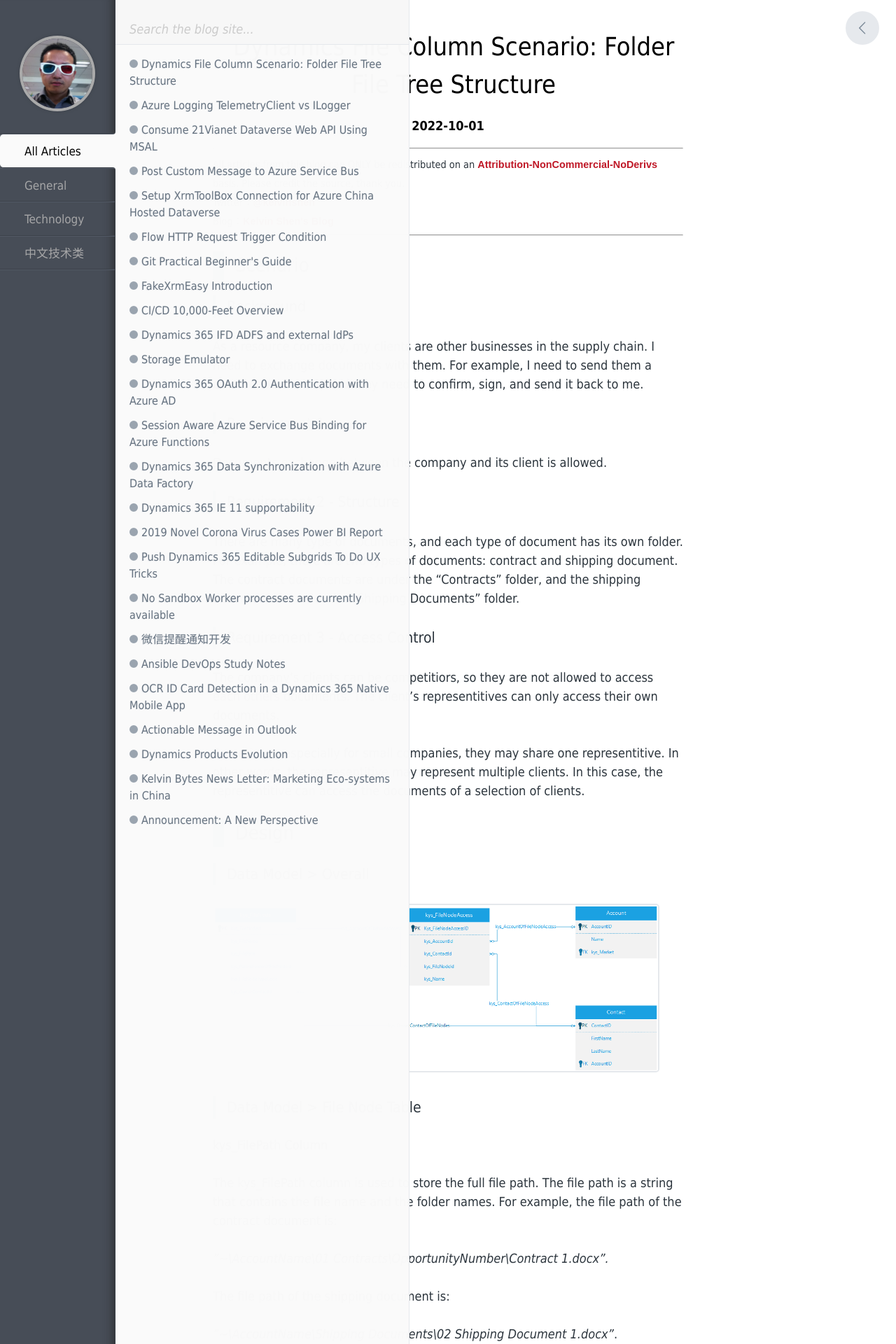
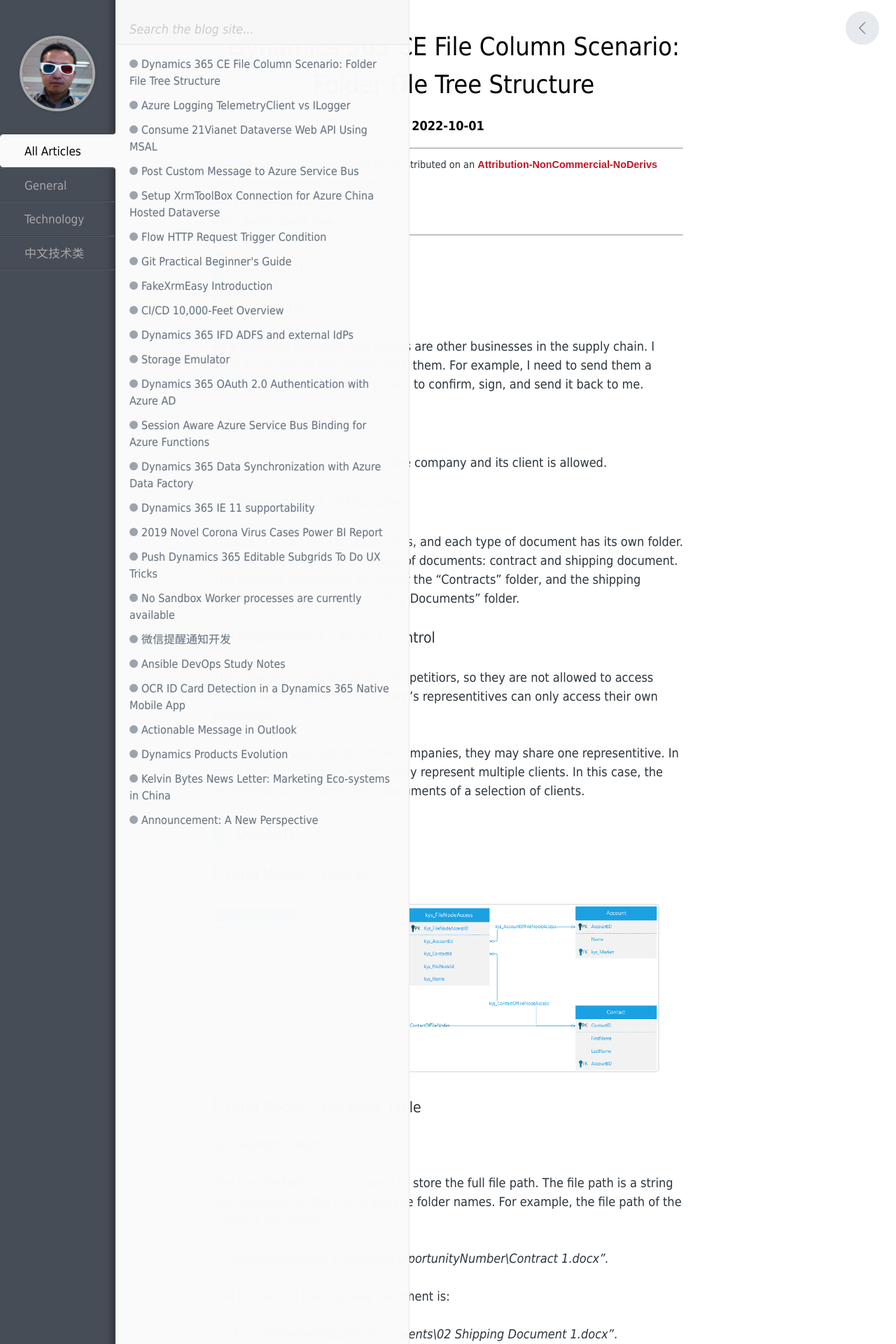
Before and after one commit to nzkelvin/nzkelvin.github.io, a Jekyll site: the page built from _posts/2022-10-01-file-column-scenario-tree-stucture.markdown, in a window 1280 px wide. Shown: the top 1920 px of the page at 70% size. Built offline with Jekyll 4.4.1, drawn with Linux system fonts in a browser that asks for light colours; comment, search, counter and statistics services are not loaded.

Commit message:
Dynamics File Column Scenario: Folder File Tree Structure title update

```diff
--- a/_posts/2022-10-01-file-column-scenario-tree-stucture.markdown
+++ b/_posts/2022-10-01-file-column-scenario-tree-stucture.markdown
@@ -1,14 +1,14 @@
 ---
 layout: post
 comments: true
-title:  "Dynamics File Column Scenario: Folder File Tree Structure"
+title:  "Dynamics 365 CE File Column Scenario: Folder File Tree Structure"
 date:   2022-10-01 08:00:00 +0800
 categories: Technology
 tags: [Microsoft, Dynamics, Power Portal, Azure, Azure China, Twitter, Facebook, LinkedIn]
 sharing:
-    twitter: "Dynamics File Column Scenario: Folder File Tree Structure"
-    facebook: "Dynamics File Column Scenario: Folder File Tree Structure"
-    linkedin: "Dynamics File Column Scenario: Folder File Tree Structure"
+    twitter: "Dynamics 365 CE File Column Scenario: Folder File Tree Structure"
+    facebook: "Dynamics 365 CE File Column Scenario: Folder File Tree Structure"
+    linkedin: "Dynamics 365 CE File Column Scenario: Folder File Tree Structure"
 ---
 
 ## Scenario
```
